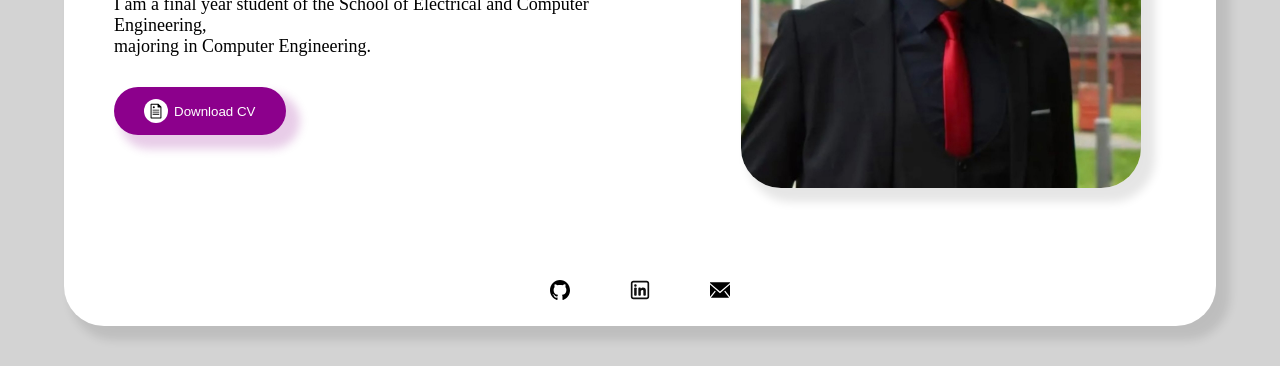
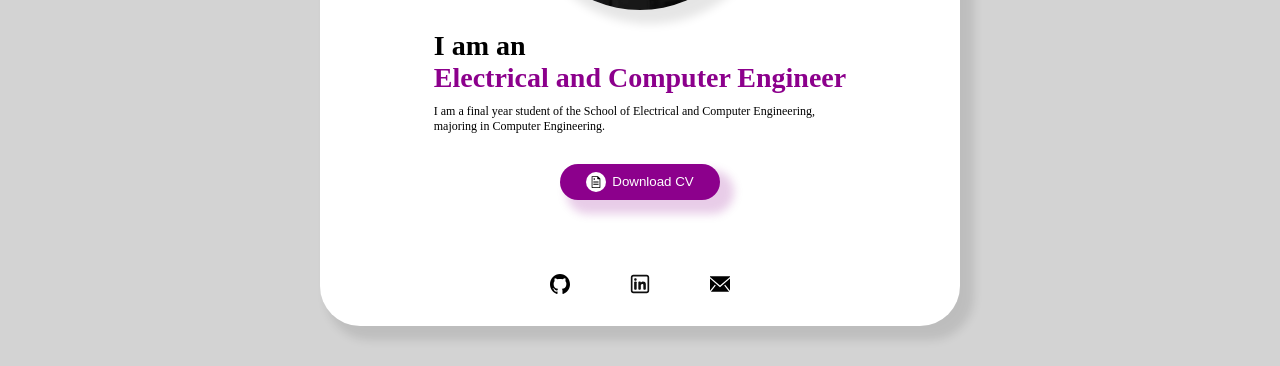
Before and after one commit to aleksamlsvc12/Portfolio, a plain HTML site: page pages/index.html in a window 1280 px wide. Shown: the part 434-800 px from the top of the page. Drawn offline with Linux system fonts and the light colour scheme.

Commit message:
main-1.2

```diff
--- a/pages/index.html
+++ b/pages/index.html
@@ -30,8 +30,10 @@
 
     <main>
       <div id="desc">
-        <p id="title">I am an<span class="break-row color">Electrical and Computer Engineer</span></p>
-        <p id="title-desc">I am a final year student of the School of Electrical and Computer Engineering,<span class="break-row">majoring in Computer Engineering.</span></p>
+        <div>
+          <p id="title">I am an<span class="break-row color">Electrical and Computer Engineer</span></p>
+          <p id="title-desc">I am a final year student of the School of Electrical and Computer Engineering,<span class="break-row">majoring in Computer Engineering.</span></p>
+        </div>
         <a href="../docs/cv-aleksa-milosevic.pdf" download="cv-aleksa-milosevic" target="_blank">
           <button id="download">
             <img src="../icons/doc.svg" alt="doc">
--- a/style/footer.css
+++ b/style/footer.css
@@ -4,6 +4,7 @@ footer{
   display: flex;
   justify-content: center;
   align-items: center;
+  margin-bottom: 6px;
 }
 
 .contact{
--- a/style/general.css
+++ b/style/general.css
@@ -17,6 +17,7 @@ body{
   min-width: 450px;
   display: flex;
   flex-direction: column;
+  transition: 0.3s;
 }
 
 a{
--- a/style/header.css
+++ b/style/header.css
@@ -72,12 +72,15 @@ header p{
   transform: rotate(360deg);
 }
 
-@media (max-width: 730px){
+@media (max-width: 1330px){
   header{
     flex-direction: column;
+    justify-content: center;
+    align-content: center;
   }
 
   #name{
     margin-top: 20px;
+    margin-bottom: 20px;
   }
 }
--- a/style/main.css
+++ b/style/main.css
@@ -2,6 +2,8 @@ main{
   width: 100%;
   flex: 1;
   display: flex;
+  justify-content: center;
+  align-items: center;
 }
 
 #desc{
@@ -19,6 +21,7 @@ main{
   height: 400px;
   border-radius: 40px;
   box-shadow: 10px 10px 10px 4px rgba(0, 0, 0, 0.1);
+  transition: 0.3s;
 }
 
 #container-profile{
@@ -34,6 +37,7 @@ main{
   font-weight: bold;
   margin: 0;
   margin-bottom: 10px;
+  transition: 0.3s;
 }
 
 .break-row{
@@ -48,6 +52,7 @@ main{
   margin: 0;
   margin-bottom: 30px;
   font-size: 18px;
+  transition: 0.3s;
 }
 
 #download{
@@ -58,7 +63,7 @@ main{
   padding: 12px 30px;
   cursor: pointer;
   box-shadow: 10px 10px 10px 4px rgba(140, 0, 140, 0.2);
-  transition: background-color 0.2s, box-shadow 0.4s;
+  transition: background-color 0.2s, box-shadow 0.4s, padding 0.3s;
   display: flex;
   justify-content: center;
   align-items: center;
@@ -100,4 +105,100 @@ button img{
   border-radius: 12px;
   padding: 2px;
   margin-right: 6px;
+  transition: 0.2s;
 }
+
+@media (max-width: 1460px){
+  #title{
+    font-size: 34px;
+  }
+
+  #title-desc{
+    font-size: 14px;
+  }
+
+  #download{
+    padding: 10px 28px;
+  }
+
+  #profile{
+    width: 340px;
+    height: 340px;
+  }
+
+  #container-profile{
+    width: 50%;
+  }
+
+  #desc{
+    width: 50%;
+  }
+
+  #container{
+    width: 80%;
+  }
+
+  button img{
+    width: 18px;
+    height: 18px;
+  }
+
+}
+
+@media(max-width:1330px){
+  #title{
+    font-size: 28px;
+  }
+
+  #title-desc{
+    font-size: 12px;
+  }
+
+  #download{
+    padding: 8px 26px;
+  }
+
+  #profile{
+    width: 240px;
+    height: 240px;
+    border-radius: 120px;
+  }
+
+  #container-profile{
+    width: 80%;
+    order: 1;
+    margin-bottom: 20px;
+  }
+
+  #desc{
+    width: 100%;
+    padding: 0;
+    align-items: center;
+    order: 2;
+  }
+
+  #container{
+    width: 50%;
+  }
+
+  main{
+    flex-direction: column;
+    justify-content: center;
+    align-items: center;
+  }
+
+  button img{
+    width: 16px;
+    height: 16px;
+  }
+}
+
+@media(max-width:1000px){
+  #title{
+    font-size: 24px;
+  }
+
+  #title-desc{
+    font-size: 12px;
+  }
+}
```
Also changed, not shown: 1 other file.
